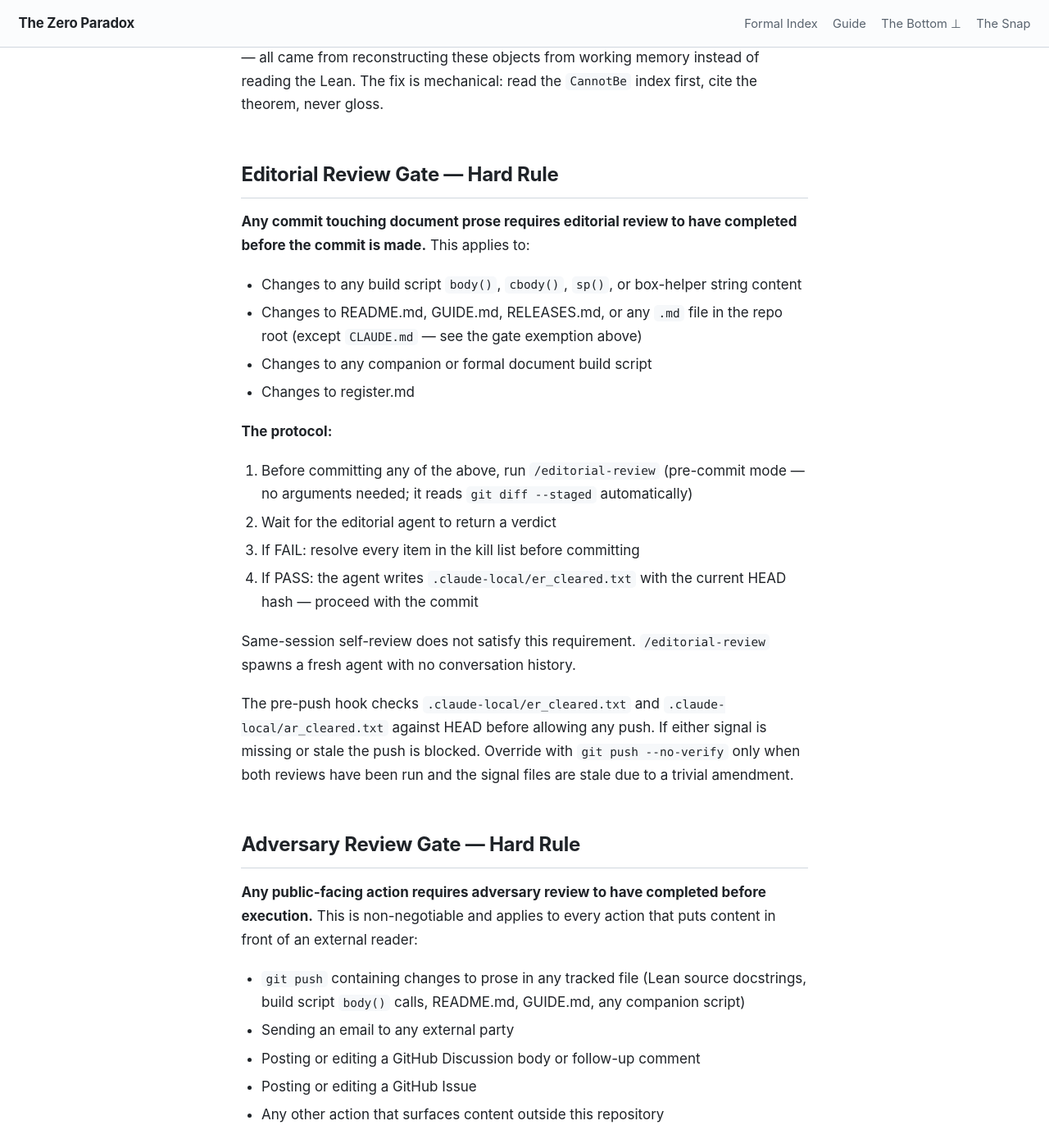
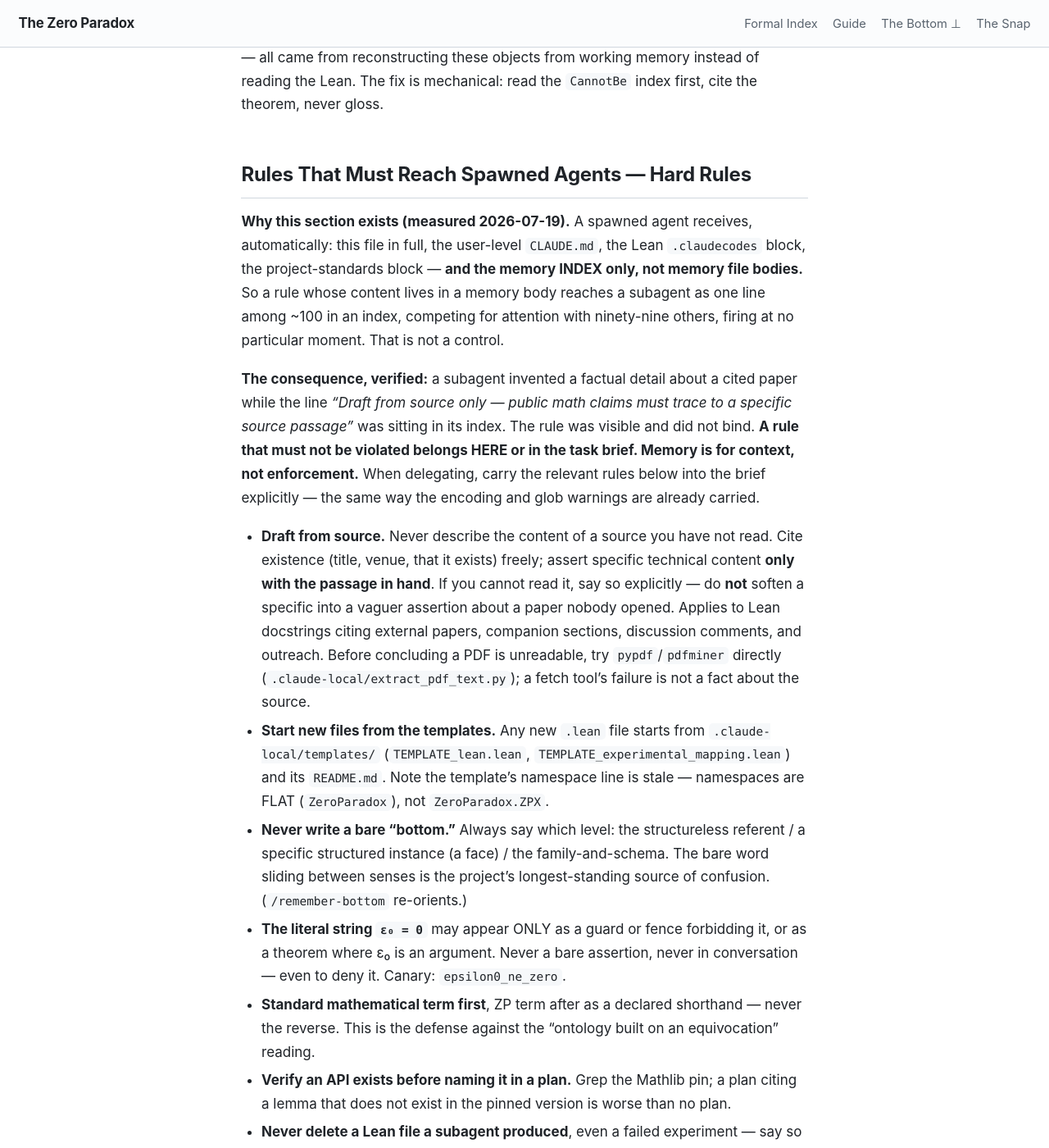
Before and after one commit to timbrigham/ZeroParadox, a Jekyll site: the page built from CLAUDE.md, in a window 1280 px wide and 1400 px high, scrolled down 3253 px. Shown: the whole window at 82% size. Built offline with Jekyll 4.4.1, drawn with Linux system fonts in a browser that asks for light colours; our own code applies the rules of GitHub Pages for plain Markdown files; some of the changed text lies outside the part shown.

Commit message:
CLAUDE.md: add 'Rules That Must Reach Spawned Agents' (memory bodies do not propagate); fix non-recursive Engineer's Take glob

```diff
--- a/CLAUDE.md
+++ b/CLAUDE.md
@@ -31,6 +31,43 @@
 - The snap-arc **returns to a NEW ⊥** (a successor null, `t_iz_limit_is_new_null`), never the same ⊥ and never ε₀.
 
 **Why this rule exists (2026-07-17):** a run of prose/figure errors — fencing ε₀ = 0, "co-locating ⊥ and ε₀," flattening min≡max to one face, calling ε₀ "a large ordinal / ceiling" — all came from reconstructing these objects from working memory instead of reading the Lean. The fix is mechanical: read the `CannotBe` index first, cite the theorem, never gloss.
+
+## Rules That Must Reach Spawned Agents — Hard Rules
+
+**Why this section exists (measured 2026-07-19).** A spawned agent receives, automatically: this file in
+full, the user-level `CLAUDE.md`, the Lean `.claudecodes` block, the project-standards block — **and the
+memory INDEX only, not memory file bodies.** So a rule whose content lives in a memory body reaches a
+subagent as one line among ~100 in an index, competing for attention with ninety-nine others, firing at
+no particular moment. That is not a control.
+
+**The consequence, verified:** a subagent invented a factual detail about a cited paper while the line
+*"Draft from source only — public math claims must trace to a specific source passage"* was sitting in
+its index. The rule was visible and did not bind. **A rule that must not be violated belongs HERE or in
+the task brief. Memory is for context, not enforcement.** When delegating, carry the relevant rules below
+into the brief explicitly — the same way the encoding and glob warnings are already carried.
+
+- **Draft from source.** Never describe the content of a source you have not read. Cite existence (title,
+  venue, that it exists) freely; assert specific technical content **only with the passage in hand**. If
+  you cannot read it, say so explicitly — do **not** soften a specific into a vaguer assertion about a
+  paper nobody opened. Applies to Lean docstrings citing external papers, companion sections, discussion
+  comments, and outreach. Before concluding a PDF is unreadable, try `pypdf`/`pdfminer` directly
+  (`.claude-local/extract_pdf_text.py`); a fetch tool's failure is not a fact about the source.
+- **Start new files from the templates.** Any new `.lean` file starts from `.claude-local/templates/`
+  (`TEMPLATE_lean.lean`, `TEMPLATE_experimental_mapping.lean`) and its `README.md`. Note the template's
+  namespace line is stale — namespaces are FLAT (`ZeroParadox`), not `ZeroParadox.ZPX`.
+- **Never write a bare "bottom."** Always say which level: the structureless referent / a specific
+  structured instance (a face) / the family-and-schema. The bare word sliding between senses is the
+  project's longest-standing source of confusion. (`/remember-bottom` re-orients.)
+- **The literal string `ε₀ = 0`** may appear ONLY as a guard or fence forbidding it, or as a theorem where
+  ε₀ is an argument. Never a bare assertion, never in conversation — even to deny it. Canary:
+  `epsilon0_ne_zero`.
+- **Standard mathematical term first**, ZP term after as a declared shorthand — never the reverse. This is
+  the defense against the "ontology built on an equivocation" reading.
+- **Verify an API exists before naming it in a plan.** Grep the Mathlib pin; a plan citing a lemma that
+  does not exist in the pinned version is worse than no plan.
+- **Never delete a Lean file a subagent produced**, even a failed experiment — say so in the brief.
+- **Engineer's Takes are Tim's voice.** Claude never drafts one. The only sanctioned assembly is
+  restating Tim's own session statements as declaratives, grammar-cleaned, shown back for approval.
 
 ## Editorial Review Gate — Hard Rule
 
@@ -160,7 +197,7 @@
 
 **`.zenodo.json` check — mandatory before every release:** Read `.zenodo.json` and verify the `description` field accurately reflects the current layer count and layer list. Update it in the same PR as `RELEASES.md` if anything is stale. Zenodo reads this file at release creation time; it cannot be updated retroactively via the repo (only via the Zenodo web UI).
 
-**Engineer's Take check — mandatory before every release (hard gate):** Before cutting any release, grep the Lean sources for outstanding Engineer's Take placeholders — at minimum `TODO (Tim)` and `TODO: Engineer's Take` across `ZeroParadox/*.lean` (also scan for any `## Engineer's Take` heading followed immediately by an empty section). Every ZP-X Lean file included in the release must have its Engineer's Take filled in Tim's own voice. **A release is BLOCKED until all are filled.** Claude never writes these — they must be Tim's own language (see the Engineer's Take convention) — so this gate catches the omission, it does not fill it. Surface the list of unfilled takes to Tim and wait for his prose. (Added 2026-06-11 after the four ZP-H functor takes plus ZP-L's were almost missed at the v2.4 threshold.)
+**Engineer's Take check — mandatory before every release (hard gate):** Before cutting any release, grep the Lean sources for outstanding Engineer's Take placeholders — at minimum `TODO (Tim)` and `TODO: Engineer's Take` across **`ZeroParadox/**/*.lean`** (also scan for any `## Engineer's Take` heading followed immediately by an empty section). **The glob MUST be recursive.** This instruction previously read `ZeroParadox/*.lean`, which post-reorg matches only 3 files out of 187 — a manual check run that way would pass silently on an unfilled Take in any subdirectory. `check_release_ready.py` already uses the recursive form and is correct; only this prose was wrong (fixed 2026-07-19). Every ZP-X Lean file included in the release must have its Engineer's Take filled in Tim's own voice. **A release is BLOCKED until all are filled.** Claude never writes these — they must be Tim's own language (see the Engineer's Take convention) — so this gate catches the omission, it does not fill it. Surface the list of unfilled takes to Tim and wait for his prose. (Added 2026-06-11 after the four ZP-H functor takes plus ZP-L's were almost missed at the v2.4 threshold.)
 
 **RELEASES.md format:** `## vX.Y - YYYY-MM-DD` header, then **Why this release** (one sentence), **What changed** (bullets), **Document versions at this release** (table), **Next threshold**. Match existing entries in RELEASES.md for exact formatting.
 
```
